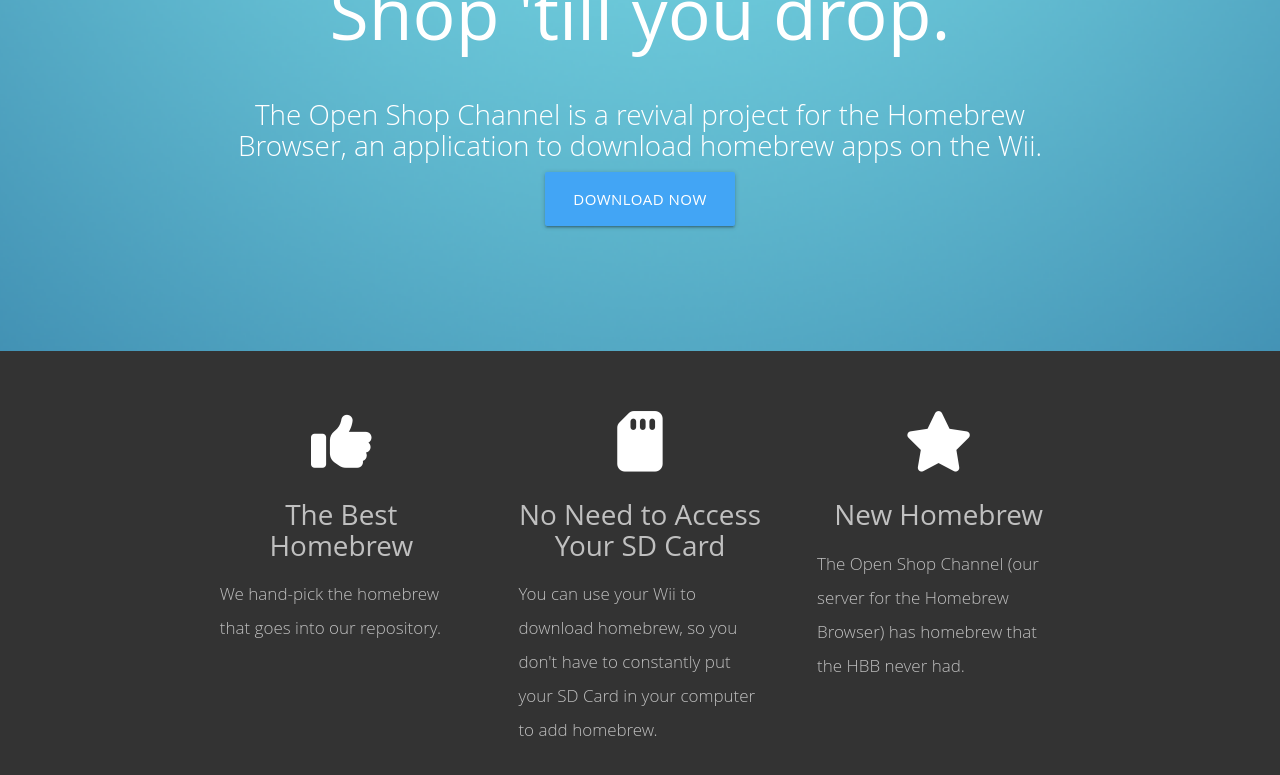
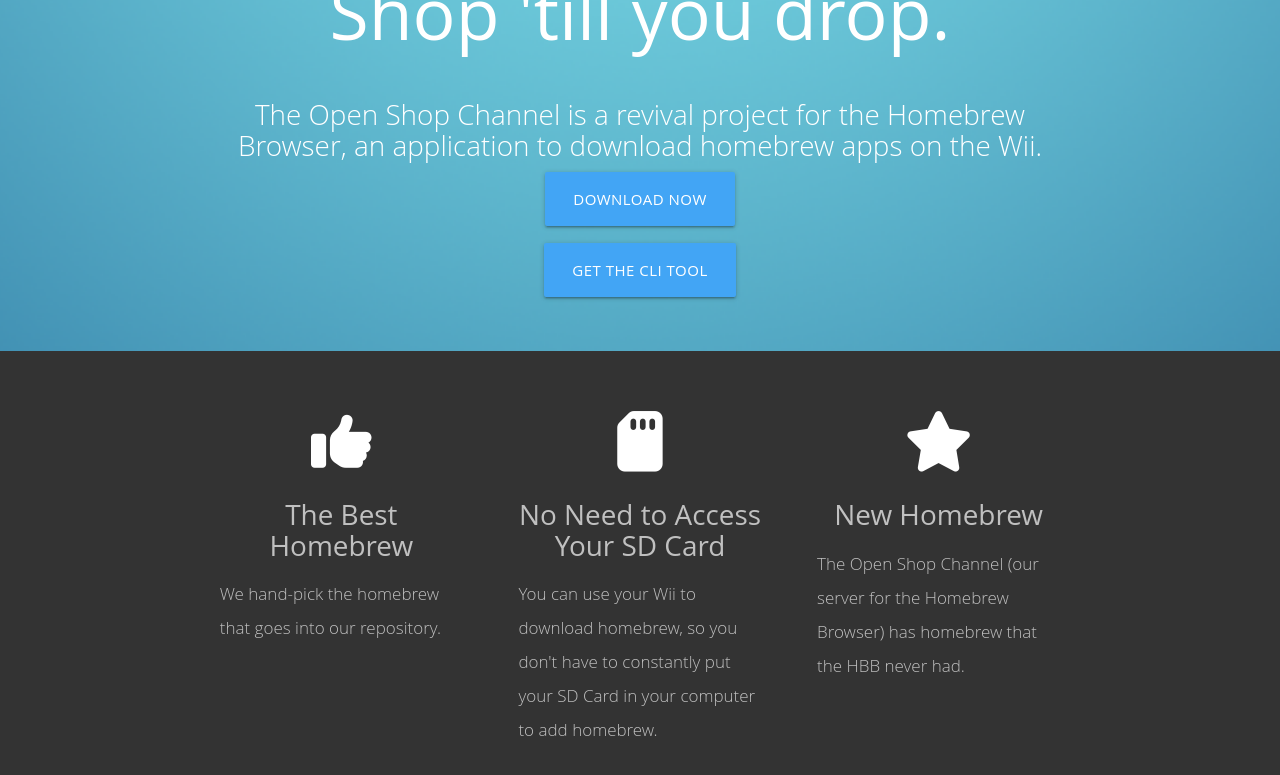
Before and after one commit to OpenShopChannel/Old-Site, a Jekyll site: the page built from index.html, in a window 1280 px wide and 900 px high, scrolled down 399 px. Shown: the top 775 px of the window. Built offline with Jekyll 4.4.1, drawn with Linux system fonts in a browser that asks for light colours; nearby versions of some CDN libraries.

Commit message:
Added link to CLI tool download

```diff
--- a/index.html
+++ b/index.html
@@ -16,6 +16,7 @@
         <div class="row center">
           <h5 class="header col s12 light white-text center">The Open Shop Channel is a revival project for the Homebrew Browser, an application to download homebrew apps on the Wii.</h5>
           <a href="https://wii.guide/assets/files/homebrew_browser_v0.3.9e.zip" id="download-button" class="btn-large waves-effect waves-light blue lighten-1">Download Now</a>
+          <p><a href="https://github.com/dhtdht020/osc-dl/releases" id="download-cli-button" class="btn-large waves-effect waves-light blue lighten-1">Get the CLI tool</a></p>
         </div>
         <br><br>
       </div>
```
